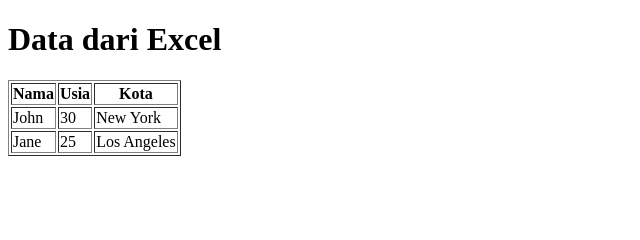
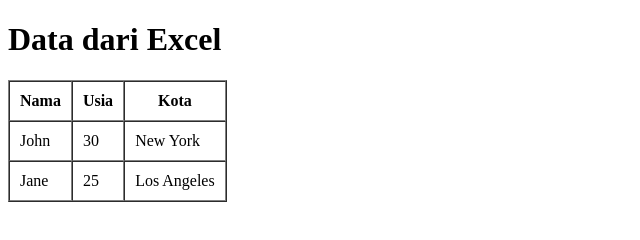
Before and after one commit to zdangs/zdangs.github.io, a plain HTML site: page index.html in a window 1280 px wide. Shown: the whole page, without its empty margins (0-640 px from the left). Drawn offline with Linux system fonts and the light colour scheme.

Commit message:
Update index.html

```diff
--- a/index.html
+++ b/index.html
@@ -5,7 +5,7 @@
 </head>
 <body>
     <h1>Data dari Excel</h1>
-    <table border="1">
+    <table border="1" cellspacing="0" cellpadding="10">
         <tr>
             <th>Nama</th>
             <th>Usia</th>
```
